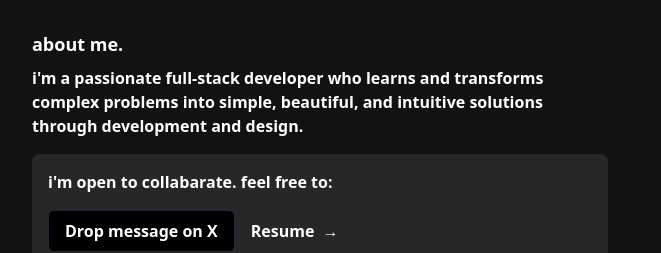
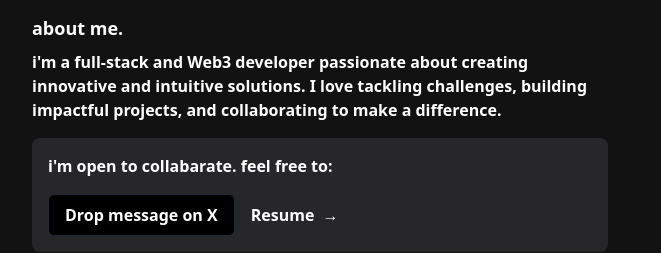
Before and after one commit to AtulMinz/dev-portfolio, a Next.js app: page / in a window 1280 px wide. Shown: the part 227-480 px from the top of the page, without its empty margins (320-981 px from the left). Built offline with nearby package versions, Linux system fonts and the light colour scheme.

Commit message:
Optimized the about section

```diff
--- a/src/components/about.tsx
+++ b/src/components/about.tsx
@@ -1,6 +1,7 @@
 import Image from "next/image";
 import { FaGithub, FaLinkedin, FaEnvelope } from "react-icons/fa";
 import { FaXTwitter } from "react-icons/fa6";
+import Project from "./project";
 
 export default function About() {
   return (
@@ -68,9 +69,9 @@
         <section id="about" className="mt-8">
           <h2 className="text-lg font-bold">about me.</h2>
           <p className="mt-2">
-            i&apos;m a passionate full-stack developer who learns and transforms
-            complex problems into simple, beautiful, and intuitive solutions
-            through development and design.
+            i&apos;m a full-stack and Web3 developer passionate about creating
+            innovative and intuitive solutions. I love tackling challenges,
+            building impactful projects, and collaborating to make a difference.
           </p>
           <div className="dark:bg-[#27272a] p-4 rounded-lg mt-4 bg-slate-200">
             <p>i&apos;m open to collabarate. feel free to:</p>
@@ -84,7 +85,7 @@
                 download={true}
               >
                 Resume
-                <span className="ml-2 inline-block transform transition-transform duration-300 group-hover:translate-x-2">
+                <span className="ml-2 inline-block transform transition-transform duration-300 group-hover:translate-x-1">
                   &rarr;
                 </span>
               </a>
@@ -142,6 +143,9 @@
             </div>
           </div>
         </section>
+        <section id="projects" className="mt-8">
+          <Project />
+        </section>
       </div>
     </main>
   );
```
